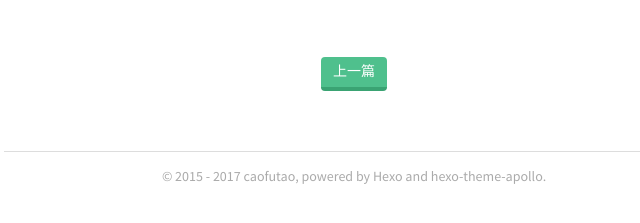
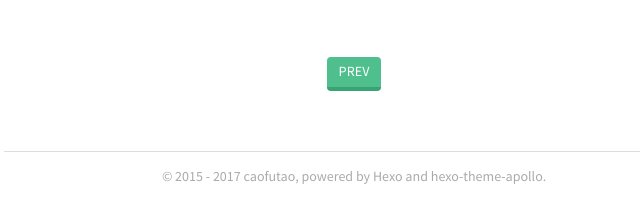
Before and after one commit to caofutao/caofutao.github.io, a plain HTML site: page 2017/01/02/hello-world/index.html in a window 1280 px wide. Shown: the part 1024-1247 px from the top of the page, 286-926 px from the left. Drawn offline with nearby package versions, Linux system fonts and the light colour scheme; some packages are replaced by stand-ins of ours.

Commit message:
Site updated: 2017-05-21 21:56:06

```diff
--- a/2017/01/02/hello-world/index.html
+++ b/2017/01/02/hello-world/index.html
@@ -7,4 +7,4 @@
 <p>More info: <a href="https://hexo.io/docs/generating.html" target="_blank" rel="external">Generating</a></p>
 <h3 id="Deploy-to-remote-sites"><a href="#Deploy-to-remote-sites" class="headerlink" title="Deploy to remote sites"></a>Deploy to remote sites</h3><figure class="highlight bash"><table><tr><td class="gutter"><pre><div class="line">1</div></pre></td><td class="code"><pre><div class="line">$ hexo deploy</div></pre></td></tr></table></figure>
 <p>More info: <a href="https://hexo.io/docs/deployment.html" target="_blank" rel="external">Deployment</a></p>
-</div></article></div></main><footer><div class="paginator"><a href="/2017/01/03/170102_test/" class="prev">上一篇</a></div><div class="copyright"><p>© 2015 - 2017 <a href="http://yoursite.com">caofutao</a>, powered by <a href="https://hexo.io/" target="_blank">Hexo</a> and <a href="https://github.com/pinggod/hexo-theme-apollo" target="_blank">hexo-theme-apollo</a>.</p></div></footer></div><script async src="//cdn.bootcss.com/mathjax/2.7.0/MathJax.js?config=TeX-MML-AM_CHTML" integrity="sha384-crwIf/BuaWM9rM65iM+dWFldgQ1Un8jWZMuh3puxb8TOY9+linwLoI7ZHZT+aekW" crossorigin="anonymous"></script><script>(function(b,o,i,l,e,r){b.GoogleAnalyticsObject=l;b[l]||(b[l]=function(){(b[l].q=b[l].q||[]).push(arguments)});b[l].l=+new Date;e=o.createElement(i);r=o.getElementsByTagName(i)[0];e.src='//www.google-analytics.com/analytics.js';r.parentNode.insertBefore(e,r)}(window,document,'script','ga'));ga('create',"UA-65933410-1",'auto');ga('send','pageview');</script></body></html>
+</div></article></div></main><footer><div class="paginator"><a href="/2017/01/03/170102_test/" class="prev">PREV</a></div><div class="copyright"><p>© 2015 - 2017 <a href="http://yoursite.com">caofutao</a>, powered by <a href="https://hexo.io/" target="_blank">Hexo</a> and <a href="https://github.com/pinggod/hexo-theme-apollo" target="_blank">hexo-theme-apollo</a>.</p></div></footer></div><script async src="//cdn.bootcss.com/mathjax/2.7.0/MathJax.js?config=TeX-MML-AM_CHTML" integrity="sha384-crwIf/BuaWM9rM65iM+dWFldgQ1Un8jWZMuh3puxb8TOY9+linwLoI7ZHZT+aekW" crossorigin="anonymous"></script><script>(function(b,o,i,l,e,r){b.GoogleAnalyticsObject=l;b[l]||(b[l]=function(){(b[l].q=b[l].q||[]).push(arguments)});b[l].l=+new Date;e=o.createElement(i);r=o.getElementsByTagName(i)[0];e.src='//www.google-analytics.com/analytics.js';r.parentNode.insertBefore(e,r)}(window,document,'script','ga'));ga('create',"UA-65933410-1",'auto');ga('send','pageview');</script></body></html>
```
Also changed, not shown: 2017/01/03/170102_test/index.html (+1 -1 lines), index.html (+1 -1 lines).
